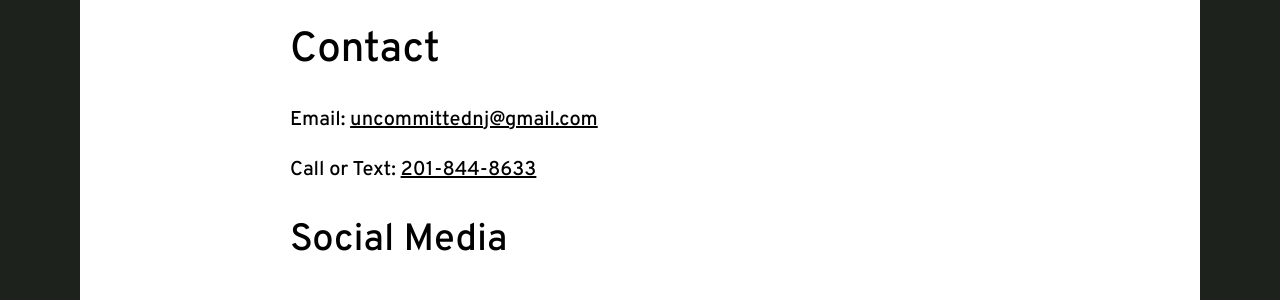
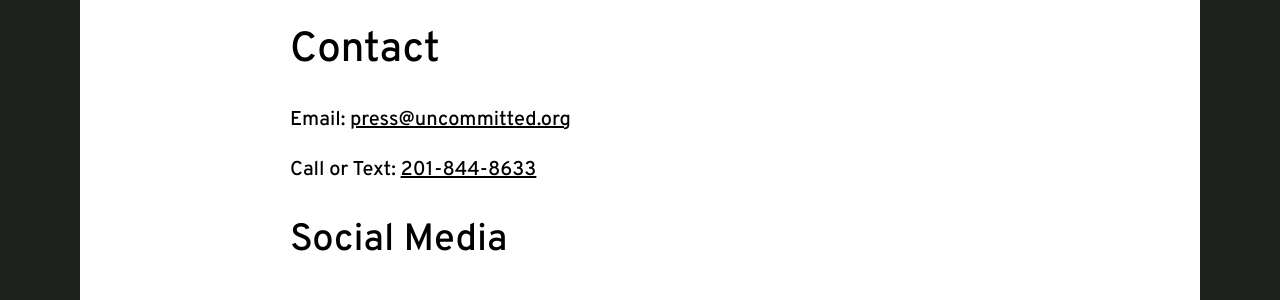
Before and after one commit to dsa-ntc/uncommittednj.org, a Jekyll site: the page built from press.md, in a window 1280 px wide. Shown: the part 835-1135 px from the top of the page. Built offline with Jekyll 4.4.1, drawn with Linux system fonts in a browser that asks for light colours; nearby versions of some CDN libraries.

Commit message:
Update press.md

```diff
--- a/press.md
+++ b/press.md
@@ -37,7 +37,7 @@ Now](https://uncommittednj.org/campaign-launch-press-release)
 
 Contact
 ===
-Email: [uncommittednj@gmail.com](mailto:uncommittednj@gmail.com)
+Email: [press@uncommitted.org](mailto:press@uncommitted.org)
 
 Call or Text: [201-844-8633](tel:+12018448633)
 
```
